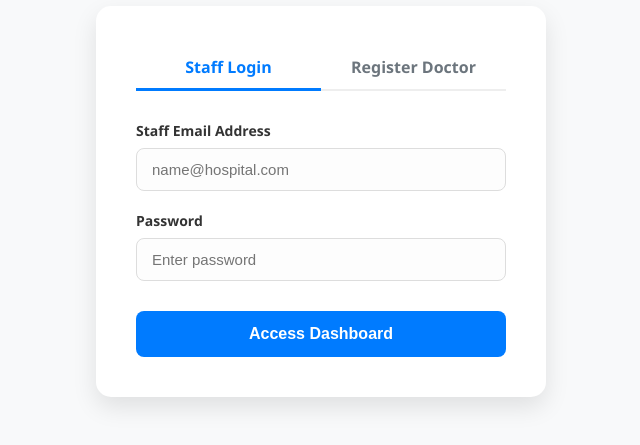
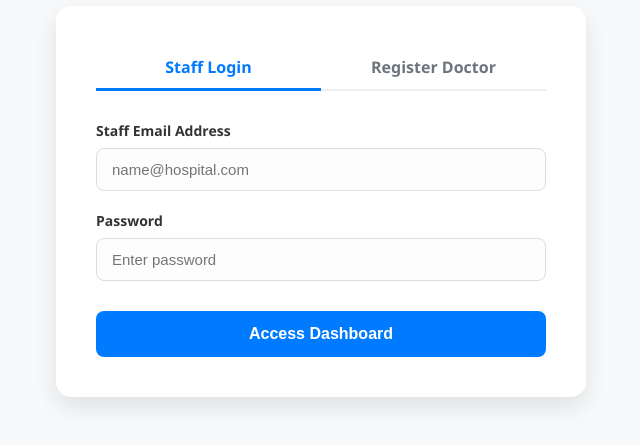
Before and after one commit to sagarjaviya/Smart-Hospital, a website: page public/doctor-login.html in a window 1280 px wide. Shown: the part 199-644 px from the top of the page, without its empty margins (319-959 px from the left). Drawn offline with Linux system fonts and the light colour scheme.

Commit message:
Update doctor-login.html

```diff
--- a/public/doctor-login.html
+++ b/public/doctor-login.html
@@ -86,17 +86,6 @@
 
         .hint { font-size: 12px; color: var(--text-muted); margin-top: 5px; }
         .hidden { display: none; }
-
-        * {
-    margin: 0;
-    padding: 0;
-    box-sizing: border-box; /* Prevents overflow caused by padding */
-}
-
-body {
-    width: 100%;
-    overflow-x: hidden; /* Stops horizontal scrolling */
-}
     </style>
 </head>
 <body>
```
